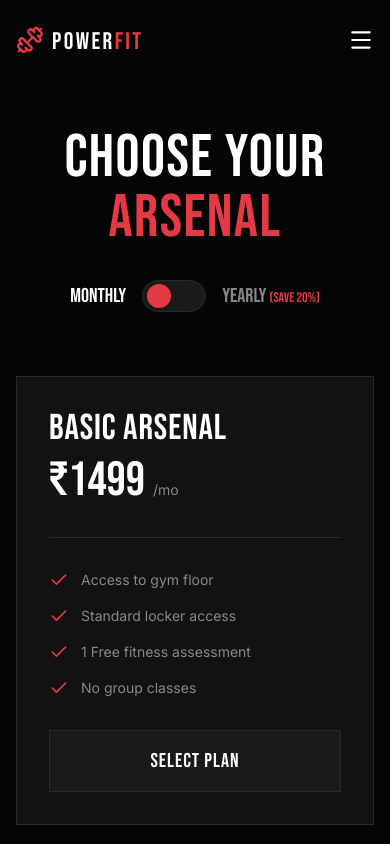
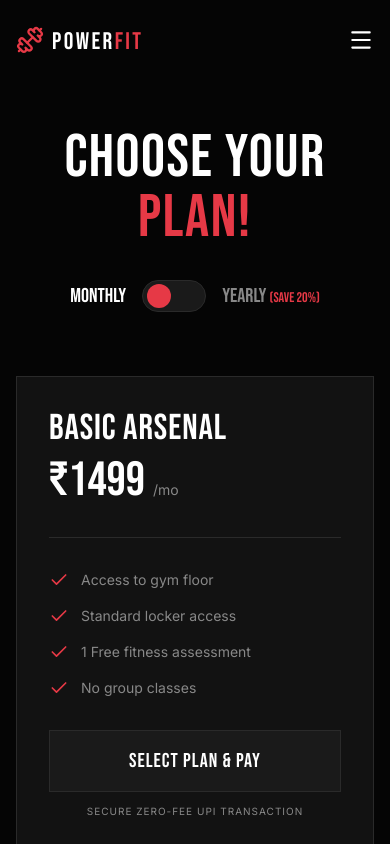
Before and after one commit to manikkori/GYMprototype, a React (Vite) app: page /plans in a window 390 px wide. Shown: the top 844 px of the page. Built offline with nearby package versions, Linux system fonts and the light colour scheme.

Commit message:
Add payment method
Added payment handling function for mobile and desktop, updated button for plan selection.

```diff
--- a/src/pages/Plans.jsx
+++ b/src/pages/Plans.jsx
@@ -1,22 +1,42 @@
-import { useState } from 'react';
-import { motion } from 'framer-motion';
-import { Check } from 'lucide-react';
-import { gymData } from '../data/gymData';
+import { useState } from "react";
+import { motion } from "framer-motion";
+import { Check } from "lucide-react";
+import { gymData } from "../data/gymData";
 
 const Plans = () => {
   const [isYearly, setIsYearly] = useState(false);
 
+  // Yeh function Payment aur WhatsApp redirection Handle Karega
+  const handlePayment = (planName, price) => {
+    const isMobile = /iPhone|iPad|iPod|Android/i.test(navigator.userAgent);
+    //mobile
+    if (isMobile) {
+      const upiLink = `upi://pay?pa=${gymData.upiId}&pn=${encodeURIComponent(gymData.gymName)}&am=${price}&cu=INR&tn=${encodeURIComponent(`Payment for ${planName} Plan`)}`;
+      window.location.href = upiLink;
+    } else {
+      //for laptop
+      const waMsg = `Hi! I want to purchase the *${planName} Plan* for ₹${price}. Please share the Scanner/QR Code.`;
+      window.open(
+        `https://wa.me/${gymData.whatsappNumber}?text=${encodeURIComponent(waMsg)}`,
+        "_blank",
+      );
+    }
+  };
+
   return (
     <div className="pt-32 pb-24 min-h-screen bg-dark">
       <div className="max-w-7xl mx-auto px-4">
-
         <div className="text-center mb-16">
           <h1 className="font-bebas text-6xl md:text-7xl text-light mb-6 tracking-wide">
-            CHOOSE YOUR <span className="text-primary">ARSENAL</span>
+            CHOOSE YOUR <span className="text-primary">Plan!</span>
           </h1>
 
           <div className="flex items-center justify-center gap-4 mt-8">
-            <span className={`font-bebas text-xl ${!isYearly ? 'text-light' : 'text-muted'}`}>MONTHLY</span>
+            <span
+              className={`font-bebas text-xl ${!isYearly ? "text-light" : "text-muted"}`}
+            >
+              MONTHLY
+            </span>
             <button
               onClick={() => setIsYearly(!isYearly)}
               className="w-16 h-8 bg-surface2 rounded-full p-1 relative border border-border flex items-center"
@@ -28,7 +48,9 @@ const Plans = () => {
                 transition={{ type: "spring", stiffness: 500, damping: 30 }}
               />
             </button>
-            <span className={`font-bebas text-xl ${isYearly ? 'text-light' : 'text-muted'}`}>
+            <span
+              className={`font-bebas text-xl ${isYearly ? "text-light" : "text-muted"}`}
+            >
               YEARLY <span className="text-primary text-sm">(SAVE 20%)</span>
             </span>
           </div>
@@ -39,7 +61,7 @@ const Plans = () => {
             <motion.div
               key={i}
               whileHover={{ y: -10 }}
-              className={`relative bg-surface p-8 border ${plan.popular ? 'border-primary' : 'border-border'} flex flex-col h-full`}
+              className={`relative bg-surface p-8 border ${plan.popular ? "border-primary" : "border-border"} flex flex-col h-full`}
             >
               {plan.popular && (
                 <div className="absolute top-0 left-1/2 -translate-x-1/2 -translate-y-1/2 bg-primary text-light font-bebas tracking-widest px-4 py-1 text-sm">
@@ -47,12 +69,16 @@ const Plans = () => {
                 </div>
               )}
 
-              <h3 className="font-bebas text-4xl text-light mb-2 tracking-wide">{plan.name}</h3>
+              <h3 className="font-bebas text-4xl text-light mb-2 tracking-wide">
+                {plan.name}
+              </h3>
               <div className="flex items-baseline gap-2 mb-8 border-b border-border pb-8">
                 <span className="font-bebas text-5xl text-light">
                   ₹{isYearly ? plan.yearlyPrice : plan.monthlyPrice}
                 </span>
-                <span className="text-muted font-inter text-sm">/{isYearly ? 'yr' : 'mo'}</span>
+                <span className="text-muted font-inter text-sm">
+                  /{isYearly ? "yr" : "mo"}
+                </span>
               </div>
 
               <ul className="space-y-4 mb-8 flex-grow">
@@ -64,22 +90,28 @@ const Plans = () => {
                 ))}
               </ul>
 
-              <a
-                href={`https://wa.me/${gymData.whatsappNumber}?text=Hi,%20I%20want%20to%20subscribe%20to%20the%20${plan.name}%20plan.`}
-                target="_blank"
-                rel="noopener noreferrer"
+              {/* PAYMENT BUTTON (Replaced simple <a> tag) */}
+              <button
+                onClick={() =>
+                  handlePayment(
+                    plan.name,
+                    isYearly ? plan.yearlyPrice : plan.monthlyPrice,
+                  )
+                }
                 className={`w-full py-4 font-bebas text-xl tracking-wider text-center transition-colors ${
                   plan.popular
-                  ? 'bg-primary text-light hover:bg-primary/80'
-                  : 'bg-surface2 text-light hover:bg-surface border border-border'
+                    ? "bg-primary text-light hover:bg-primary/80"
+                    : "bg-surface2 text-light hover:bg-surface border border-border"
                 }`}
               >
-                SELECT PLAN
-              </a>
+                SELECT PLAN & PAY
+              </button>
+              <p className="text-center font-inter text-[10px] text-muted mt-3 uppercase tracking-widest">
+                Secure Zero-Fee UPI Transaction
+              </p>
             </motion.div>
           ))}
         </div>
-
       </div>
     </div>
   );
```
